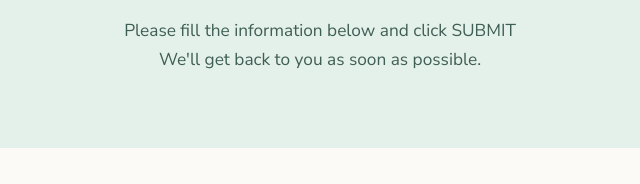
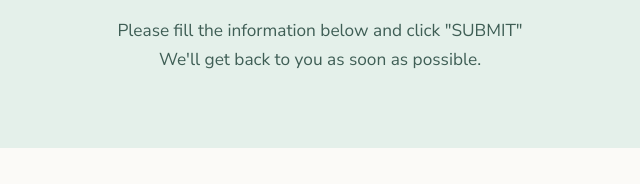
Before and after one commit to whocares4xs/FiveStars, a plain HTML site: page get-a-free-estimate-today.html in a window 1280 px wide. Shown: the part 438-622 px from the top of the page, 320-960 px from the left. Drawn offline with Linux system fonts and the light colour scheme.

Commit message:
Update get-a-free-estimate-today.html

```diff
--- a/get-a-free-estimate-today.html
+++ b/get-a-free-estimate-today.html
@@ -219,7 +219,7 @@
     <div class="wrap">
       <h1>Get a FREE <br/> No-obligation estimate</h1>
       <p>We offer our services exclusively in the Western Suffolk industrial area in Long Island, NY. Including but not limited to the towns of Islip, Smithtown, Huntington, Babylon and adjacent communities. We will eventually expand to other areas of the Island as our business grows.</p>
-      <p>Please fill the information below and click SUBMIT <br/>
+      <p>Please fill the information below and click "SUBMIT" <br/>
         We'll get back to you as soon as possible.</p>
     </div>
   </section>
```
